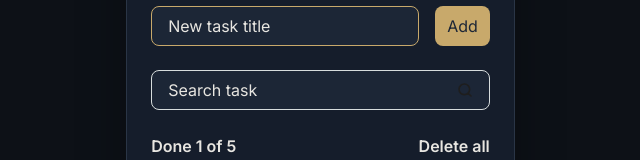
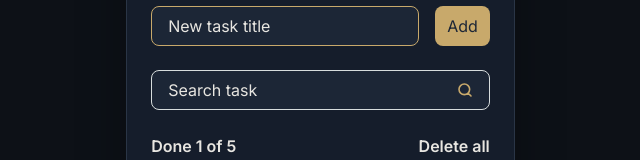
Before and after one commit to SunrayFrei/todo-list-react, a React (Vite) app: page / in a window 1280 px wide. Shown: the part 172-332 px from the top of the page, without its empty margins (312-952 px from the left). Built offline with nearby package versions, Linux system fonts and the light colour scheme.

Commit message:
style: refine search and empty state appearance
Customize the search clear icon and search icon colors, and improve the empty state text contrast.

```diff
--- a/src/styles/components/field.css
+++ b/src/styles/components/field.css
@@ -2,9 +2,9 @@
   position: relative;
 
   &:has(.field__input:not(:placeholder-shown)) .field__label {
-    color: var(--color-black);
-    scale: 0.7;
-    translate: -1.75em -2.6em;
+    color: var(--color-text);
+    scale: 0.5;
+    translate: -1.75em -2.4em;
   }
 }
 
@@ -41,10 +41,32 @@
   &[type="search"] {
     &:placeholder-shown {
       padding-right: calc(var(--fieldInputPaddingX) * 2 + var(--fieldSeachInputIconSize));
-      background-image: url('../../assets/icons/icon-search_black.svg');
+      background-image: url('../../assets/icons/icon-search_gold.svg');
       background-position: calc(100% - var(--fieldInputPaddingX)) 50%;
       background-size: var(--fieldSeachInputIconSize);
       background-repeat: no-repeat;
     }
+
+    &::-webkit-search-cancel-button {
+      appearance: none;
+      -webkit-appearance: none;
+
+      width: 14px;
+      height: 14px;
+
+      background:
+        linear-gradient(45deg,
+          transparent 45%,
+          var(--color-gold) 45%,
+          var(--color-gold) 55%,
+          transparent 55%),
+        linear-gradient(-45deg,
+          transparent 45%,
+          var(--color-gold) 45%,
+          var(--color-gold) 55%,
+          transparent 55%);
+
+      cursor: pointer;
+    }
   }
 }
--- a/src/styles/components/todo.css
+++ b/src/styles/components/todo.css
@@ -66,5 +66,5 @@
 
 .todo__empty-message {
   text-align: center;
-  color: var(--color-gray-4);
+  color: var(--color-text-muted);
 }
```
Also changed, not shown: src/assets/icons/icon-search_gold.svg (added).
